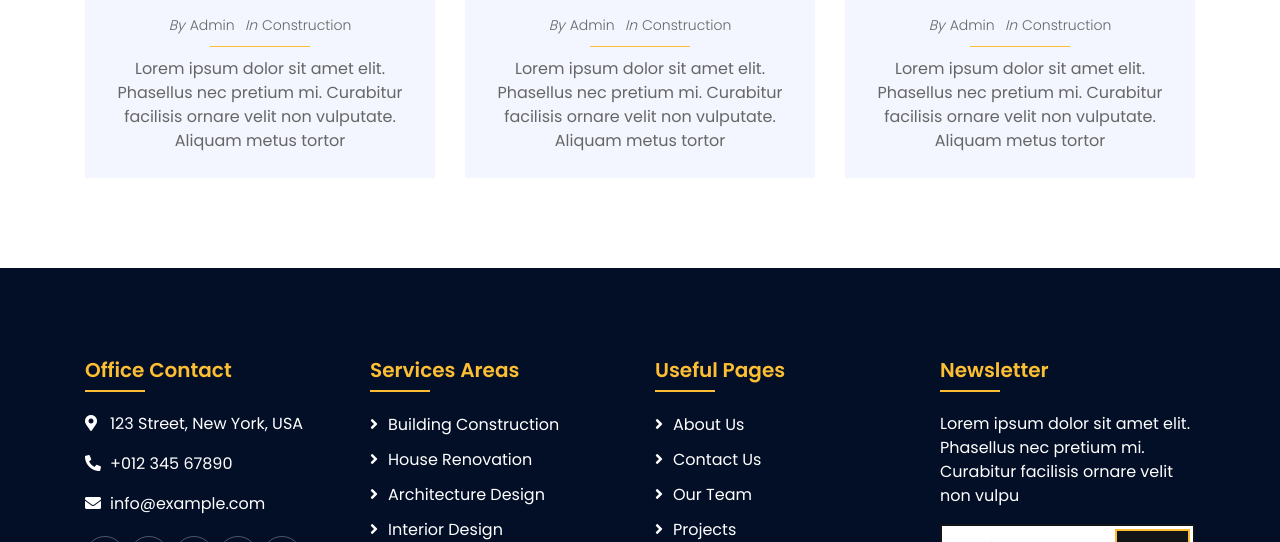
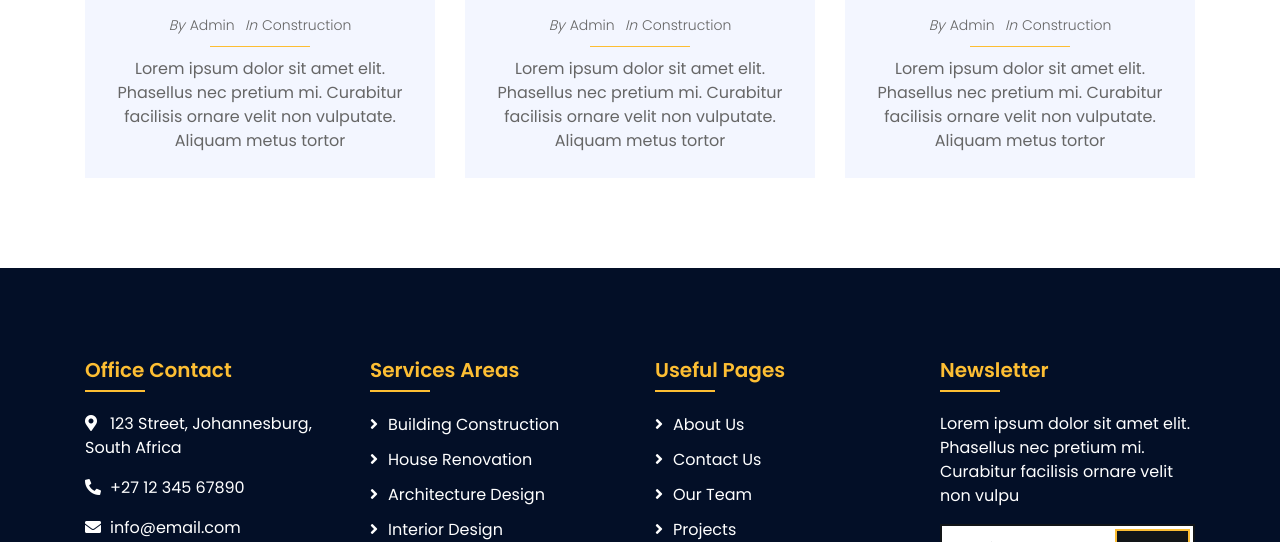
Before and after one commit to FilstonMbambi/Builders-Corner, a plain HTML site: page index.html in a window 1280 px wide. Shown: the part 6442-6984 px from the top of the page. Drawn offline with nearby package versions, Linux system fonts and the light colour scheme.

Commit message:
Update index.html

```diff
--- a/index.html
+++ b/index.html
@@ -851,9 +851,9 @@
                         <div class="col-md-6 col-lg-3">
                             <div class="footer-contact">
                                 <h2>Office Contact</h2>
-                                <p><i class="fa fa-map-marker-alt"></i>123 Street, New York, USA</p>
-                                <p><i class="fa fa-phone-alt"></i>+012 345 67890</p>
-                                <p><i class="fa fa-envelope"></i>info@example.com</p>
+                                <p><i class="fa fa-map-marker-alt"></i>123 Street, Johannesburg, South Africa</p>
+                                <p><i class="fa fa-phone-alt"></i>+27 12 345 67890</p>
+                                <p><i class="fa fa-envelope"></i>info@email.com</p>
                                 <div class="footer-social">
                                     <a href=""><i class="fab fa-twitter"></i></a>
                                     <a href=""><i class="fab fa-facebook-f"></i></a>
```
